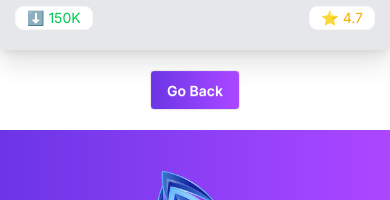
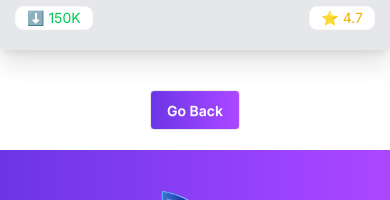
Before and after one commit to webdiv-rakib/Hero-Store, a React (Vite) app: page /apps in a window 390 px wide. Shown: the part 8482-8682 px from the top of the page. Built offline with nearby package versions, Linux system fonts and the light colour scheme.

Commit message:
app details section polished and responsive.

```diff
--- a/src/pages/AllApps/AllApps.jsx
+++ b/src/pages/AllApps/AllApps.jsx
@@ -58,15 +58,15 @@ const AllApps = () => {
                     }
                 </div>
             ) : (
-                <div className="flex flex-col items-center justify-center mt-20 space-y-4 md:pb-10">
+                <div className="flex flex-col items-center justify-center mt-20 space-y-4 md:pb-10 px-5">
                     <img src={appError} alt="" />
-                    <h2 className="text-3xl font-bold text-gray-400">OPPS! APP NOT Found</h2>
+                    <h2 className="text-3xl font-bold text-gray-400 mt-5">OPPS! APP NOT Found</h2>
                     <p className="text-gray-500">Try searching for a different keyword.</p>
                 </div>
                 // tooo lazy to anything today.
                 // will start tomorrow.
             )}
-            <div className='text-center md:pb-10 pb-5'>
+            <div className='text-center md:pb-10 pb-5 mt-5'>
                 <button onClick={handleGoBack} className="btn bg-linear-to-r from-[#6b35e5] to-purple-500 text-white">Go Back</button>
             </div>
         </div>
--- a/src/pages/AppDetails/AppDetails.jsx
+++ b/src/pages/AppDetails/AppDetails.jsx
@@ -68,7 +68,7 @@ const AppDetails = () => {
                     <button
                         onClick={handleInstall}
                         disabled={isInstalled}
-                        className={`btn w-full md:w-auto px-10 border-none text-white ${isInstalled ? "bg-gray-400 cursor-not-allowed" : "bg-green-500 hover:bg-green-600"
+                        className={`mt-5 mb-5 btn w-max md:w-auto px-10 border-none text-white ${isInstalled ? "bg-gray-400 cursor-not-allowed" : "bg-green-500 hover:bg-green-600"
                             }`}
                     >
                         {isInstalled ? "Installed" : `Install Now (${size}MB)`}
```
